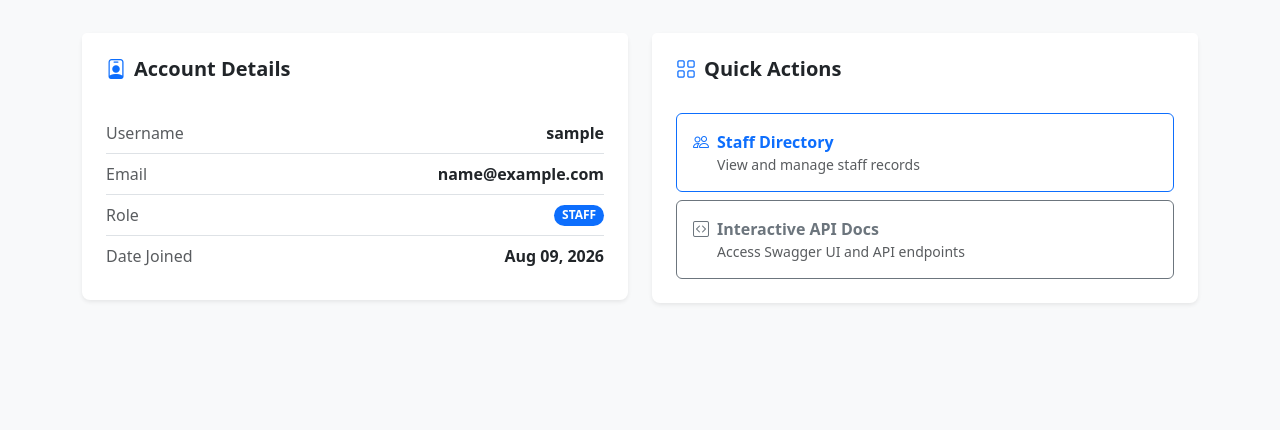
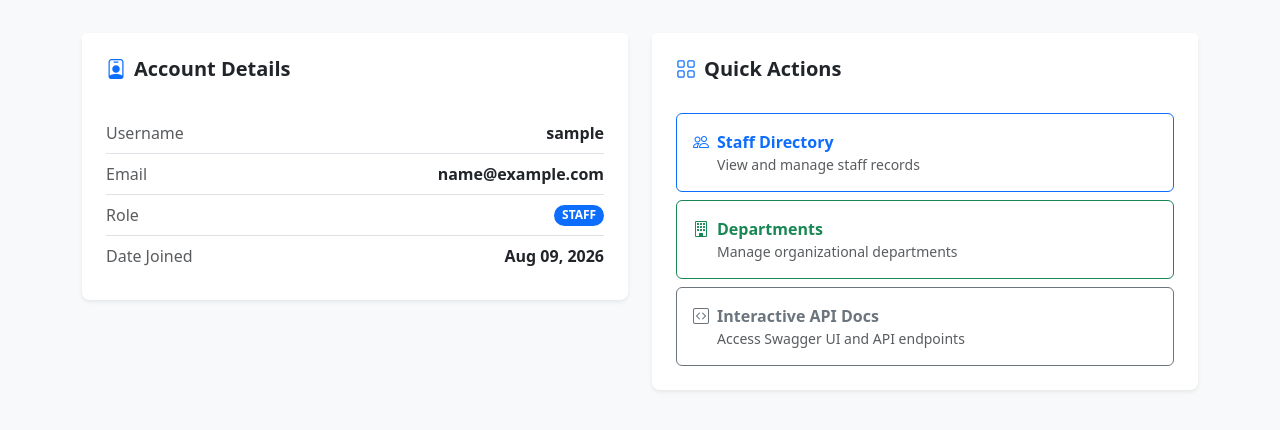
Before and after one commit to AHBILBIS/mis_project, a Django app: page /accounts/dashboard/ in a window 1280 px wide. Shown: the part 181-611 px from the top of the page. Run offline with Django 5.2, Linux system fonts and the light colour scheme; the visitor is signed in with stand-in values (Sample User, id 1).

Commit message:
Link Staff to Departments ForeignKey and add Department link to dashboard

```diff
--- a/apps/staff/models.py
+++ b/apps/staff/models.py
@@ -1,4 +1,5 @@
 from django.db import models
+from apps.departments.models import Department
 
 class StaffProfile(models.Model):
     employee_id = models.CharField(max_length=20, unique=True)
@@ -6,7 +7,7 @@ class StaffProfile(models.Model):
     last_name = models.CharField(max_length=50)
     email = models.EmailField(unique=True)
     phone = models.CharField(max_length=20, blank=True, null=True)
-    department = models.CharField(max_length=100, blank=True, null=True)
+    department = models.ForeignKey(Department, on_delete=models.SET_NULL, null=True, blank=True, related_name="staff_members")
     designation = models.CharField(max_length=100)
     salary = models.DecimalField(max_digits=10, decimal_places=2, default=0.00)
     hire_date = models.DateField(null=True, blank=True)
--- a/templates/accounts/dashboard.html
+++ b/templates/accounts/dashboard.html
@@ -67,6 +67,10 @@
                                 <i class="bi bi-people me-2"></i><strong>Staff Directory</strong>
                                 <div class="small text-muted ms-4">View and manage staff records</div>
                             </a>
+                            <a href="{% url "department_list" %}" class="btn btn-outline-success text-start p-3">
+                                <i class="bi bi-building me-2"></i><strong>Departments</strong>
+                                <div class="small text-muted ms-4">Manage organizational departments</div>
+                            </a>
                             <a href="/api/docs/swagger/" class="btn btn-outline-secondary text-start p-3" target="_blank">
                                 <i class="bi bi-code-square me-2"></i><strong>Interactive API Docs</strong>
                                 <div class="small text-muted ms-4">Access Swagger UI and API endpoints</div>
```
Also changed, not shown: apps/staff/migrations/0003_alter_staffprofile_department.py (added).
